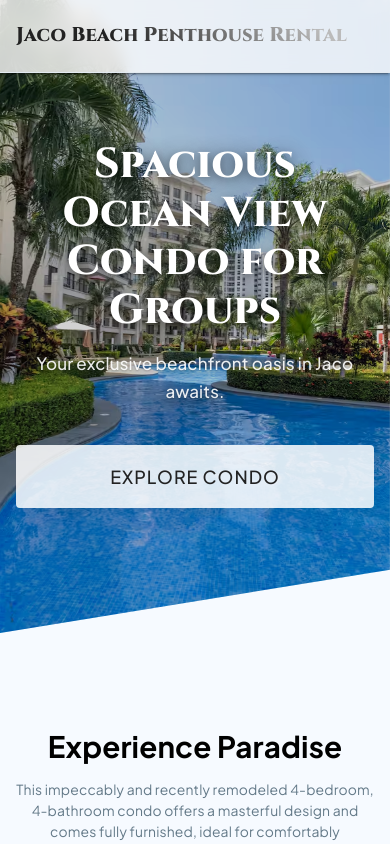
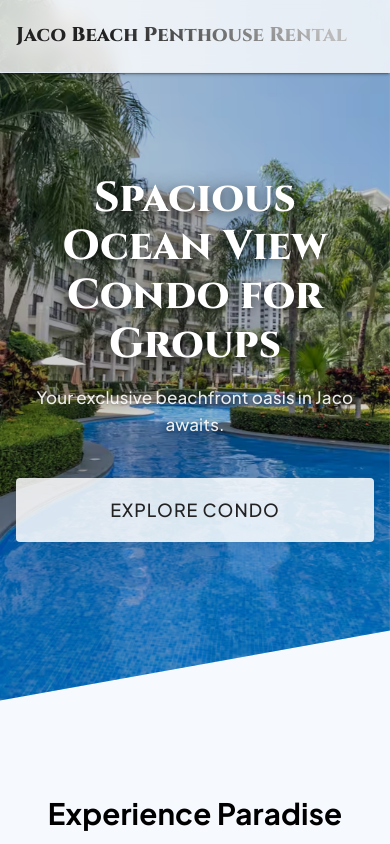
Before and after one commit to sohan-n/condos_arnold, a React (Vite) app: page /#/ in a window 390 px wide. Shown: the top 844 px of the page. Built offline with nearby package versions, Linux system fonts and the light colour scheme; some icons are missing.

Commit message:
mobile adjustments

```diff
--- a/src/pages/HomePage.tsx
+++ b/src/pages/HomePage.tsx
@@ -194,7 +194,7 @@ const HomePage: React.FC = () => {
       {/* Hero Section with outside shot image background */}
       <Box sx={{
         position: 'relative',
-        minHeight: { xs: '75vh', md: '85vh' },
+        minHeight: { xs: '83vh', md: '85vh' },
         display: 'flex',
         alignItems: 'center',
         justifyContent: 'center',
@@ -322,7 +322,7 @@ const HomePage: React.FC = () => {
       >
         <KeyboardArrowDownIcon
           sx={{
-            fontSize: '3.5rem',
+            fontSize: { xs: '2.5rem', md: '3.5rem' },
             color: 'text.secondary', // Color for light background
             animation: `${dropAnimation} 2.5s ease-in-out infinite`,
           }}
```
